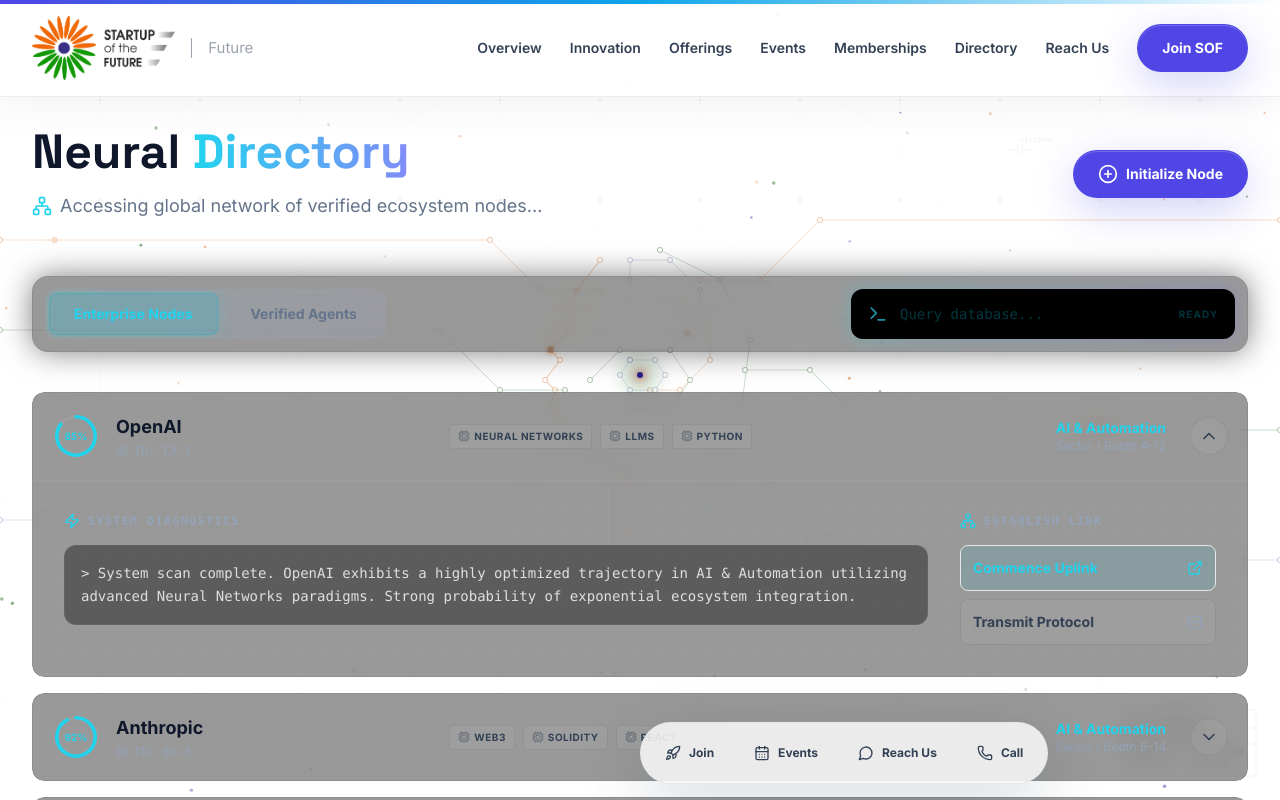
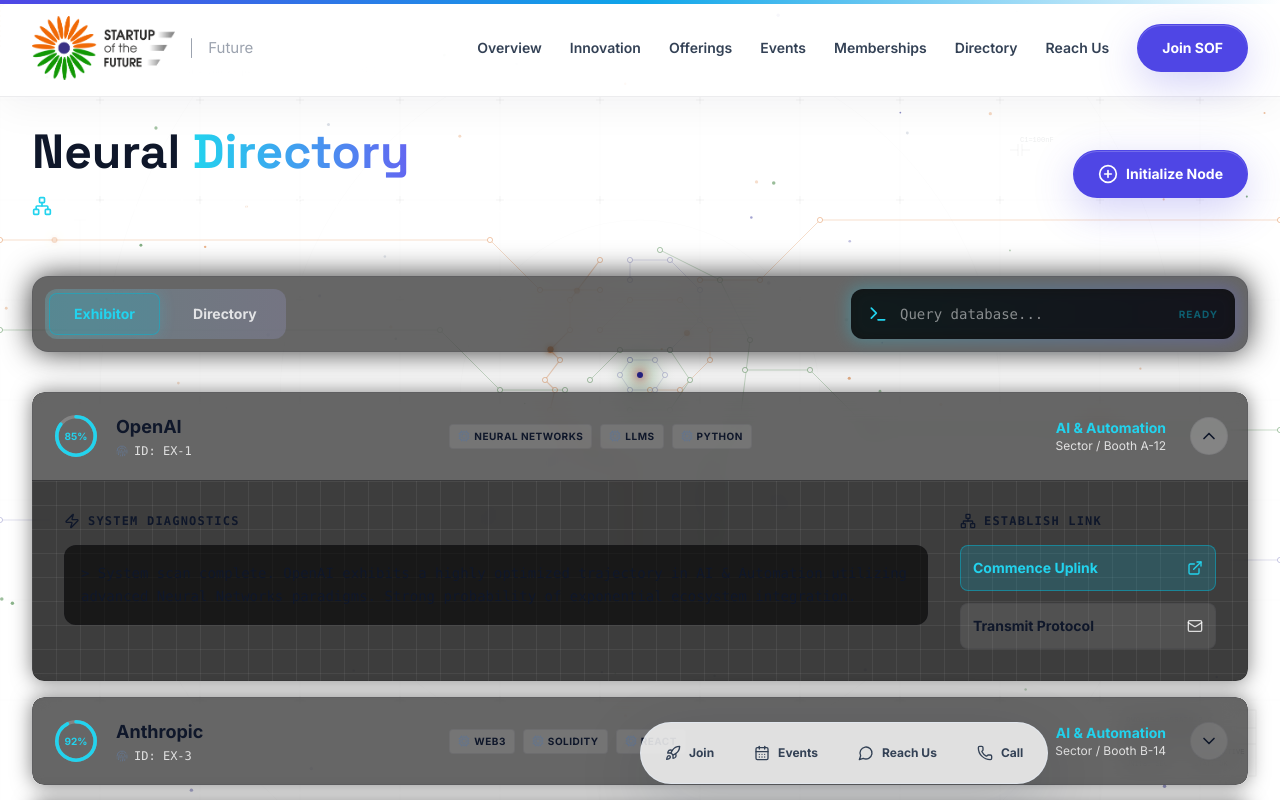
Before and after one commit to AkshayKShuklaa/SOF-assessment, a React (Vite) app in the folder frontend/: page /directory in a window 1280 px wide. Both pictures are taken after a click on the element 640 px from the left and 436 px from the top of the page. Shown: the top 800 px of the page. Built offline with nearby package versions, Linux system fonts and the light colour scheme.

Commit message:
Refine directory page UI: adjust contrast, revert colors, revert tab names

```diff
--- a/frontend/src/pages/DirectoryPage.jsx
+++ b/frontend/src/pages/DirectoryPage.jsx
@@ -62,7 +62,7 @@
         website: `https://${companyName.toLowerCase().replace(/[^a-z0-9]/g, '')}.com`,
         email: `hello@${companyName.toLowerCase().replace(/[^a-z0-9]/g, '')}.com`,
         phone: `+91 99999 ${20000 + idCounter}`,
-        aiMatchScore: matchScore - 2, // Slight variation
+        aiMatchScore: matchScore - 2,
         techStack: stack,
         aiSummary: `Individual profile mapped. Key driver at ${companyName}. Expertise detected in leveraging ${stack[1]} to scale ${category} operations. High synergy with current user matrices.`,
       });
@@ -84,7 +84,7 @@
   return (
     <div className="relative flex items-center justify-center w-12 h-12">
       <svg className="w-full h-full transform -rotate-90" viewBox="0 0 40 40">
-        <circle cx="20" cy="20" r={radius} className="fill-none stroke-white/5" strokeWidth="3" />
+        <circle cx="20" cy="20" r={radius} className="fill-none stroke-white/20" strokeWidth="3" />
         <motion.circle
           cx="20" cy="20" r={radius}
           className={`fill-none ${borderClass}`}
@@ -137,7 +137,7 @@
     const timer = setTimeout(() => {
       setDisplayedResults(currentData);
       setIsDecoding(false);
-    }, 400); // 400ms "processing" time
+    }, 400);
 
     return () => clearTimeout(timer);
   }, [currentData, activeTab]);
@@ -162,9 +162,9 @@
         <div className="flex flex-col md:flex-row justify-between items-center gap-6 mb-8">
           <div className="text-center md:text-left">
             <h1 className="font-heading text-4xl sm:text-5xl font-bold text-white mb-4">
-              Neural <span className="text-transparent bg-clip-text bg-gradient-to-r from-cyan-400 to-indigo-400">Directory</span>
+              Neural <span className="text-transparent bg-clip-text bg-gradient-to-r from-cyan-400 to-indigo-500">Directory</span>
             </h1>
-            <p className="text-white/60 max-w-2xl text-lg flex items-center justify-center md:justify-start gap-2">
+            <p className="text-white/80 max-w-2xl text-lg flex items-center justify-center md:justify-start gap-2">
               <Network className="w-5 h-5 text-cyan-400" />
               Accessing global network of verified ecosystem nodes...
             </p>
@@ -176,35 +176,35 @@
         </div>
 
         {/* Controls */}
-        <div className="flex flex-col sm:flex-row gap-4 justify-between items-center bg-black/40 backdrop-blur-xl p-3 rounded-2xl border border-white/10 shadow-[0_0_30px_rgba(0,0,0,0.5)]">
-          <div className="flex gap-2 p-1 bg-white/5 rounded-xl w-full sm:w-auto relative overflow-hidden">
-            <div className="absolute inset-0 bg-gradient-to-r from-cyan-500/10 to-indigo-500/10 opacity-50" />
+        <div className="flex flex-col sm:flex-row gap-4 justify-between items-center bg-black/60 backdrop-blur-xl p-3 rounded-2xl border border-white/20 shadow-[0_0_30px_rgba(0,0,0,0.8)]">
+          <div className="flex gap-2 p-1 bg-white/10 rounded-xl w-full sm:w-auto relative overflow-hidden">
+            <div className="absolute inset-0 bg-gradient-to-r from-cyan-500/20 to-indigo-500/20 opacity-50" />
             <button
               onClick={() => handleTabChange("Exhibitor")}
               className={`relative z-10 flex-1 sm:flex-none px-6 py-2.5 rounded-lg text-sm font-bold transition-all ${
                 activeTab === "Exhibitor"
-                  ? "bg-cyan-500/20 text-cyan-400 border border-cyan-500/30 shadow-[0_0_15px_rgba(34,211,238,0.2)]"
-                  : "text-white/60 hover:text-white hover:bg-white/10 border border-transparent"
+                  ? "bg-cyan-500/20 text-cyan-400 border border-cyan-500/50 shadow-[0_0_15px_rgba(34,211,238,0.2)]"
+                  : "text-white/80 hover:text-white hover:bg-white/20 border border-transparent"
               }`}
             >
-              Enterprise Nodes
+              Exhibitor
             </button>
             <button
               onClick={() => handleTabChange("Member")}
               className={`relative z-10 flex-1 sm:flex-none px-6 py-2.5 rounded-lg text-sm font-bold transition-all ${
                 activeTab === "Member"
-                  ? "bg-indigo-500/20 text-indigo-400 border border-indigo-500/30 shadow-[0_0_15px_rgba(99,102,241,0.2)]"
-                  : "text-white/60 hover:text-white hover:bg-white/10 border border-transparent"
+                  ? "bg-indigo-500/20 text-indigo-400 border border-indigo-500/50 shadow-[0_0_15px_rgba(99,102,241,0.2)]"
+                  : "text-white/80 hover:text-white hover:bg-white/20 border border-transparent"
               }`}
             >
-              Verified Agents
+              Directory
             </button>
           </div>
 
           <div className="relative w-full sm:w-96 group">
-            <div className="absolute -inset-0.5 bg-gradient-to-r from-cyan-400 to-indigo-500 rounded-xl opacity-20 group-hover:opacity-40 transition duration-500 blur"></div>
-            <div className="relative flex items-center bg-black rounded-xl border border-white/10">
-              <Terminal className="absolute left-4 w-5 h-5 text-cyan-400/70" />
+            <div className="absolute -inset-0.5 bg-gradient-to-r from-cyan-400 to-indigo-500 rounded-xl opacity-30 group-hover:opacity-60 transition duration-500 blur"></div>
+            <div className="relative flex items-center bg-black/80 rounded-xl border border-white/20">
+              <Terminal className="absolute left-4 w-5 h-5 text-cyan-400" />
               <input
                 type="text"
                 placeholder="Query database..."
@@ -213,10 +213,10 @@
                   setSearchQuery(e.target.value);
                   setCurrentPage(1);
                 }}
-                className="w-full bg-transparent pl-12 pr-4 py-3.5 text-sm text-cyan-50 font-mono placeholder-cyan-500/30 focus:outline-none focus:ring-0 transition-all"
+                className="w-full bg-transparent pl-12 pr-4 py-3.5 text-sm text-white font-mono placeholder-white/50 focus:outline-none focus:ring-0 transition-all"
               />
               <div className="absolute right-4 flex items-center gap-2">
-                 <span className="text-[10px] uppercase text-cyan-500/50 font-bold tracking-widest animate-pulse">
+                 <span className="text-[10px] uppercase text-cyan-500/80 font-bold tracking-widest animate-pulse">
                    {isDecoding ? "Processing" : "Ready"}
                  </span>
               </div>
@@ -236,8 +236,8 @@
                 className="flex flex-col items-center justify-center h-64 gap-4"
               >
                 <Activity className="w-10 h-10 text-cyan-400 animate-pulse" />
-                <p className="text-cyan-400/60 font-mono text-sm tracking-widest uppercase">Analyzing Neural Pathways...</p>
-                <div className="w-48 h-1 bg-white/5 overflow-hidden rounded-full mt-2">
+                <p className="text-cyan-400 font-bold font-mono text-sm tracking-widest uppercase">Analyzing Neural Pathways...</p>
+                <div className="w-48 h-1 bg-white/20 overflow-hidden rounded-full mt-2">
                   <div className="h-full bg-gradient-to-r from-cyan-400 to-indigo-500 w-1/2 animate-[ping_1.5s_cubic-bezier(0,0,0.2,1)_infinite]" />
                 </div>
               </motion.div>
@@ -245,9 +245,12 @@
               displayedResults.map((item, index) => {
                 const isExhibitor = activeTab === "Exhibitor";
                 const isExpanded = expandedId === item.id;
+
+                // Colors matched to core theme (Cyan / Indigo)
                 const primaryColorClass = isExhibitor ? "text-cyan-400" : "text-indigo-400";
-                const primaryBorderClass = isExhibitor ? "stroke-cyan-400" : "stroke-indigo-400";
-                const primaryBgClass = isExhibitor ? "bg-cyan-500/10" : "bg-indigo-500/10";
+                const primaryBorderClass = isExhibitor ? "border-cyan-500/50" : "border-indigo-500/50";
+                const primaryStrokeClass = isExhibitor ? "stroke-cyan-400" : "stroke-indigo-400";
+                const primaryBgClass = isExhibitor ? "bg-cyan-500/20" : "bg-indigo-500/20";
 
                 return (
                   <motion.div
@@ -255,29 +258,29 @@
                     initial={{ opacity: 0, x: -20 }}
                     animate={{ opacity: 1, x: 0 }}
                     transition={{ delay: index * 0.05 }}
-                    className="relative group rounded-xl overflow-hidden"
+                    className="relative group rounded-xl overflow-hidden shadow-[0_0_20px_rgba(0,0,0,0.5)]"
                   >
                     {/* Background & Borders */}
-                    <div className="absolute inset-0 bg-black/40 backdrop-blur-md border border-white/10 rounded-xl" />
+                    <div className="absolute inset-0 bg-black/60 backdrop-blur-md border border-white/20 rounded-xl" />
 
                     {/* Laser Hover Line */}
                     <div className={`absolute top-0 bottom-0 left-0 w-1 bg-gradient-to-b ${isExhibitor ? 'from-cyan-400/0 via-cyan-400 to-cyan-400/0' : 'from-indigo-400/0 via-indigo-400 to-indigo-400/0'} opacity-0 group-hover:opacity-100 transition-opacity`} />
-                    <div className={`absolute inset-0 bg-gradient-to-r ${isExhibitor ? 'from-cyan-500/5 to-transparent' : 'from-indigo-500/5 to-transparent'} opacity-0 group-hover:opacity-100 transition-opacity pointer-events-none`} />
+                    <div className={`absolute inset-0 bg-gradient-to-r ${isExhibitor ? 'from-cyan-500/10 to-transparent' : 'from-indigo-500/10 to-transparent'} opacity-0 group-hover:opacity-100 transition-opacity pointer-events-none`} />
 
                     {/* Main Row Content */}
                     <div
-                      className="relative z-10 p-4 sm:p-5 flex flex-col sm:flex-row items-start sm:items-center justify-between gap-4 cursor-pointer"
+                      className="relative z-10 p-4 sm:p-5 flex flex-col sm:flex-row items-start sm:items-center justify-between gap-4 cursor-pointer hover:bg-white/5 transition-colors"
                       onClick={() => toggleExpand(item.id)}
                     >
                       {/* Left: Score & Identity */}
                       <div className="flex items-center gap-4 w-full sm:w-1/3">
-                        <MatchScoreRing score={item.aiMatchScore} colorClass={primaryColorClass} borderClass={primaryBorderClass} />
+                        <MatchScoreRing score={item.aiMatchScore} colorClass={primaryColorClass} borderClass={primaryStrokeClass} />
                         <div>
                           <h3 className={`font-bold text-white text-lg group-hover:${primaryColorClass} transition-colors flex items-center gap-2`}>
                             {item.name}
                           </h3>
-                          <p className="text-xs text-white/50 font-mono mt-0.5 flex items-center gap-1.5">
-                            <Fingerprint className="w-3 h-3" /> ID: {item.id.toUpperCase()}
+                          <p className="text-xs text-white/80 font-mono mt-0.5 flex items-center gap-1.5">
+                            <Fingerprint className="w-3 h-3 text-white/60" /> ID: {item.id.toUpperCase()}
                           </p>
                         </div>
                       </div>
@@ -285,8 +288,8 @@
                       {/* Middle: Tech Stack / Details */}
                       <div className="w-full sm:w-1/3 flex flex-wrap gap-2">
                         {item.techStack.map(tech => (
-                          <span key={tech} className="px-2 py-1 bg-white/5 border border-white/10 rounded text-[10px] uppercase font-bold text-white/70 tracking-wider flex items-center gap-1">
-                            <Cpu className="w-3 h-3 opacity-50" /> {tech}
+                          <span key={tech} className="px-2 py-1 bg-white/10 border border-white/20 rounded text-[10px] uppercase font-bold text-white tracking-wider flex items-center gap-1">
+                            <Cpu className="w-3 h-3 text-white/60" /> {tech}
                           </span>
                         ))}
                       </div>
@@ -297,12 +300,12 @@
                            <p className={`text-sm font-bold ${primaryColorClass}`}>
                              {isExhibitor ? item.category : item.memberType}
                            </p>
-                           <p className="text-xs text-white/50">
+                           <p className="text-xs text-white/80">
                              {isExhibitor ? `Sector / Booth ${item.booth}` : item.role}
                            </p>
                          </div>
-                         <div className={`p-2 rounded-full bg-white/5 border border-white/10 transition-transform ${isExpanded ? 'rotate-180 bg-white/10' : 'group-hover:bg-white/10'}`}>
-                           <ChevronDown className="w-5 h-5 text-white/70" />
+                         <div className={`p-2 rounded-full bg-white/10 border border-white/20 transition-transform ${isExpanded ? 'rotate-180 bg-white/20' : 'group-hover:bg-white/20'}`}>
+                           <ChevronDown className="w-5 h-5 text-white" />
                          </div>
                       </div>
                     </div>
@@ -314,35 +317,35 @@
                           initial={{ height: 0, opacity: 0 }}
                           animate={{ height: "auto", opacity: 1 }}
                           exit={{ height: 0, opacity: 0 }}
-                          className="overflow-hidden relative z-0 border-t border-white/5"
+                          className="overflow-hidden relative z-0 border-t border-white/20 bg-black/40"
                         >
                            {/* Grid Background */}
-                           <div className="absolute inset-0 bg-[linear-gradient(to_right,#ffffff05_1px,transparent_1px),linear-gradient(to_bottom,#ffffff05_1px,transparent_1px)] bg-[size:24px_24px]" />
+                           <div className="absolute inset-0 bg-[linear-gradient(to_right,#ffffff10_1px,transparent_1px),linear-gradient(to_bottom,#ffffff10_1px,transparent_1px)] bg-[size:24px_24px]" />
 
                            <div className="relative z-10 p-6 sm:p-8 flex flex-col md:flex-row gap-8">
                              {/* AI Summary */}
                              <div className="flex-1 space-y-4">
-                               <h4 className="flex items-center gap-2 text-xs font-bold text-white/50 uppercase tracking-widest font-mono">
-                                 <Zap className={`w-4 h-4 ${primaryColorClass}`} /> System Diagnostics
+                               <h4 className={`flex items-center gap-2 text-xs font-bold uppercase tracking-widest font-mono ${primaryColorClass}`}>
+                                 <Zap className="w-4 h-4" /> System Diagnostics
                                </h4>
-                               <p className="text-sm text-white/80 leading-relaxed bg-black/40 p-4 rounded-xl border border-white/5 font-mono">
+                               <p className="text-sm text-white leading-relaxed bg-black/60 p-4 rounded-xl border border-white/10 font-mono">
                                  &gt; {item.aiSummary}
                                </p>
                              </div>
 
                              {/* Contact & Actions */}
                              <div className="w-full md:w-64 space-y-4">
-                                <h4 className="flex items-center gap-2 text-xs font-bold text-white/50 uppercase tracking-widest font-mono">
-                                 <Network className={`w-4 h-4 ${primaryColorClass}`} /> Establish Link
+                                <h4 className={`flex items-center gap-2 text-xs font-bold uppercase tracking-widest font-mono ${primaryColorClass}`}>
+                                 <Network className="w-4 h-4" /> Establish Link
                                </h4>
-                               <div className="flex flex-col gap-2">
-                                 <a href={item.website} target="_blank" rel="noreferrer" className={`flex items-center justify-between w-full p-3 rounded-lg ${primaryBgClass} hover:bg-opacity-20 border border-${primaryBorderClass}/30 transition-colors group/btn`}>
+                               <div className="flex flex-col gap-3">
+                                 <a href={item.website} target="_blank" rel="noreferrer" className={`flex items-center justify-between w-full p-3 rounded-lg ${primaryBgClass} hover:bg-opacity-40 border ${primaryBorderClass} transition-colors group/btn`}>
                                    <span className={`text-sm font-bold ${primaryColorClass}`}>Commence Uplink</span>
                                    <ExternalLink className={`w-4 h-4 ${primaryColorClass} group-hover/btn:translate-x-1 group-hover/btn:-translate-y-1 transition-transform`} />
                                  </a>
-                                 <a href={`mailto:${item.email}`} className="flex items-center justify-between w-full p-3 rounded-lg bg-white/5 hover:bg-white/10 border border-white/10 transition-colors group/btn">
-                                   <span className="text-sm font-bold text-white/70">Transmit Protocol</span>
-                                   <Mail className="w-4 h-4 text-white/50 group-hover/btn:text-white transition-colors" />
+                                 <a href={`mailto:${item.email}`} className="flex items-center justify-between w-full p-3 rounded-lg bg-white/10 hover:bg-white/20 border border-white/20 transition-colors group/btn">
+                                   <span className="text-sm font-bold text-white">Transmit Protocol</span>
+                                   <Mail className="w-4 h-4 text-white/80 group-hover/btn:text-white transition-colors" />
                                  </a>
                                </div>
                              </div>
@@ -357,11 +360,11 @@
               <motion.div
                 key="empty"
                 initial={{ opacity: 0 }} animate={{ opacity: 1 }}
-                className="flex flex-col items-center justify-center h-64 bg-black/40 backdrop-blur-md rounded-xl border border-white/10"
+                className="flex flex-col items-center justify-center h-64 bg-black/60 backdrop-blur-md rounded-xl border border-white/20 shadow-[0_0_30px_rgba(0,0,0,0.8)]"
               >
-                <Terminal className="w-12 h-12 text-white/20 mb-4" />
-                <h3 className="text-xl font-bold text-white/60 mb-2 font-mono">0 NODES FOUND</h3>
-                <p className="text-white/40 font-mono text-sm">Adjust search parameters and retry.</p>
+                <Terminal className="w-12 h-12 text-white/40 mb-4" />
+                <h3 className="text-xl font-bold text-white/80 mb-2 font-mono">0 NODES FOUND</h3>
+                <p className="text-white/60 font-mono text-sm">Adjust search parameters and retry.</p>
               </motion.div>
             )}
           </AnimatePresence>
@@ -373,7 +376,7 @@
             <button
               onClick={() => setCurrentPage((p) => Math.max(1, p - 1))}
               disabled={currentPage === 1}
-              className="p-2 rounded-lg border border-white/10 bg-white/5 text-white/70 hover:bg-white/10 hover:text-white disabled:opacity-50 disabled:cursor-not-allowed transition-all"
+              className="p-2 rounded-lg border border-white/20 bg-black/60 text-white hover:bg-white/20 hover:text-white disabled:opacity-50 disabled:cursor-not-allowed transition-all"
             >
               <ChevronLeft className="w-5 h-5" />
             </button>
@@ -386,9 +389,9 @@
                   className={`w-10 h-10 rounded-lg text-sm font-bold transition-all ${
                     currentPage === i + 1
                       ? activeTab === "Exhibitor"
-                        ? "bg-cyan-500 text-black shadow-[0_0_15px_rgba(34,211,238,0.4)]"
-                        : "bg-indigo-500 text-white shadow-[0_0_15px_rgba(99,102,241,0.4)]"
-                      : "bg-transparent text-white/50 hover:bg-white/10 hover:text-white"
+                        ? "bg-cyan-500 text-black shadow-[0_0_15px_rgba(34,211,238,0.6)]"
+                        : "bg-indigo-500 text-white shadow-[0_0_15px_rgba(99,102,241,0.6)]"
+                      : "bg-black/60 text-white/70 border border-white/10 hover:bg-white/20 hover:text-white"
                   }`}
                 >
                   {i + 1}
@@ -399,7 +402,7 @@
             <button
               onClick={() => setCurrentPage((p) => Math.min(totalPages, p + 1))}
               disabled={currentPage === totalPages}
-              className="p-2 rounded-lg border border-white/10 bg-white/5 text-white/70 hover:bg-white/10 hover:text-white disabled:opacity-50 disabled:cursor-not-allowed transition-all"
+              className="p-2 rounded-lg border border-white/20 bg-black/60 text-white hover:bg-white/20 hover:text-white disabled:opacity-50 disabled:cursor-not-allowed transition-all"
             >
               <ChevronRight className="w-5 h-5" />
             </button>
```
